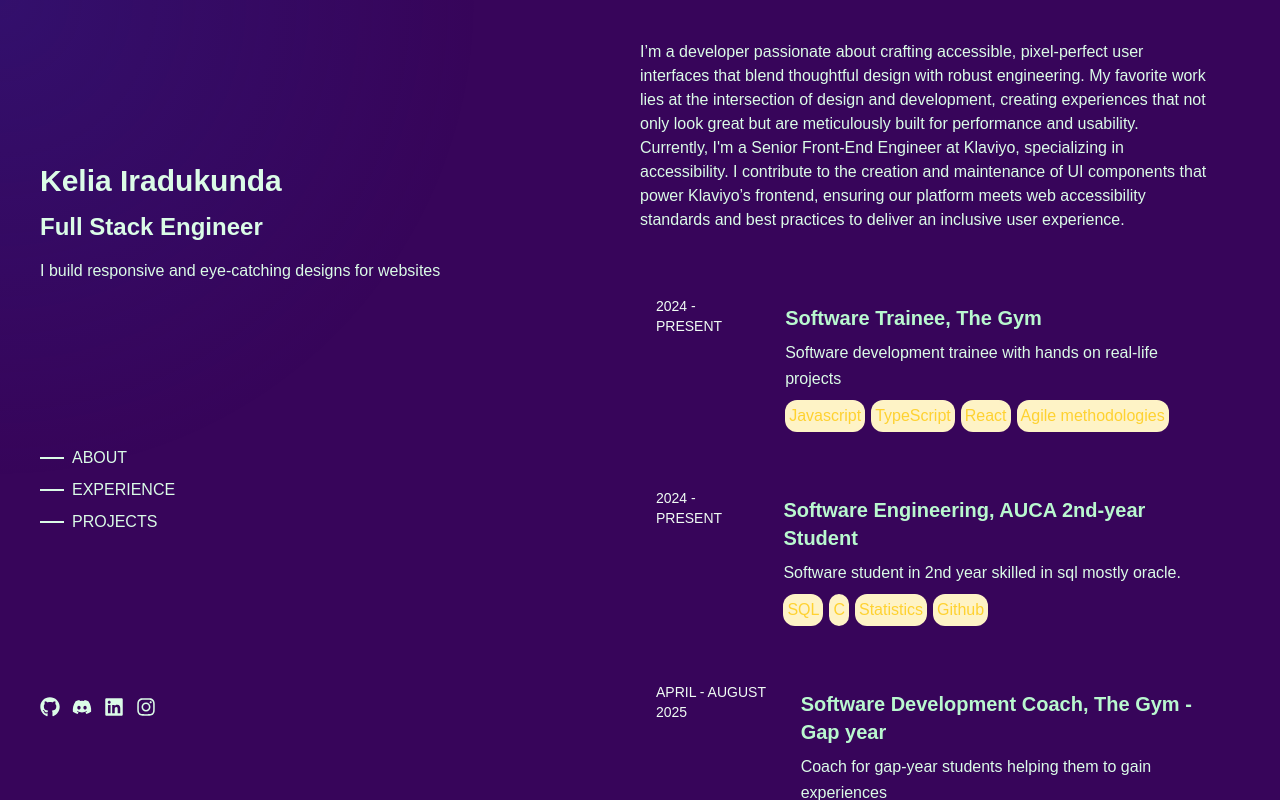
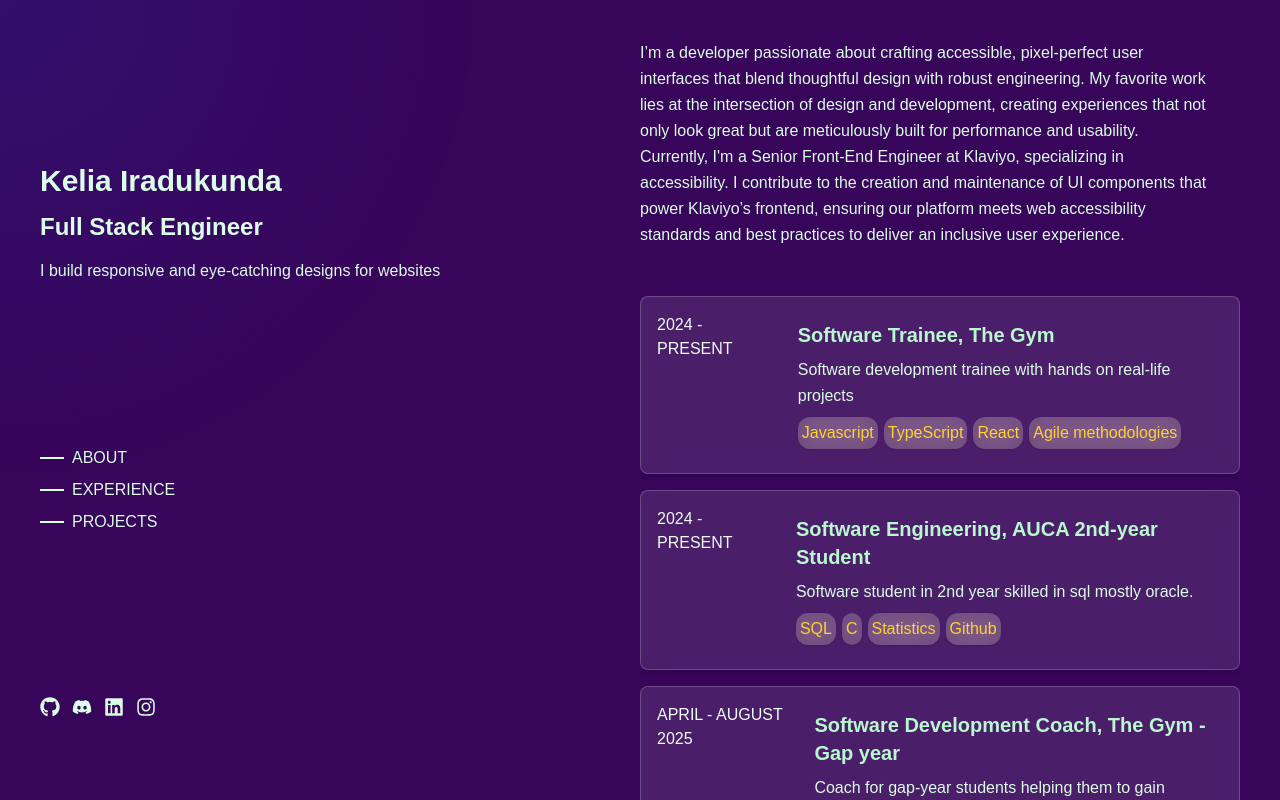
Before and after one commit to kelia01/Portfolio, a React (Vite) app: page / in a window 1280 px wide. Shown: the top 800 px of the page. Built offline with nearby package versions, Linux system fonts and the light colour scheme.

Commit message:
Enhance the text size and make the glass card design

```diff
--- a/src/App.tsx
+++ b/src/App.tsx
@@ -99,24 +99,24 @@
           <div className="text-green-100">
             <h2 className="text-3xl mb-3 font-bold">Kelia Iradukunda</h2>
             <h3 className="text-2xl mb-4 font-semibold">Full Stack Engineer</h3>
-            <p className="font-light">
+            <p className="font-light text-base">
               I build responsive and eye-catching designs for websites
             </p>
           </div>
           <div className="flex flex-col gap-2 text-green-100">
             <div className="flex items-center gap-2">
               <span className="w-6 h-[2px] bg-green-100"></span>
-              <p>ABOUT</p>
+              <p className="text-base">ABOUT</p>
             </div>
 
             <div className="flex items-center gap-2">
               <span className="w-6 h-[2px] bg-green-100"></span>
-              <p>EXPERIENCE</p>
+              <p className="text-base">EXPERIENCE</p>
             </div>
 
             <div className="flex items-center gap-2">
               <span className="w-6 h-[2px] bg-green-100"></span>
-              <p>PROJECTS</p>
+              <p className="text-base">PROJECTS</p>
             </div>
           </div>
           <div className="flex flex-row gap-3 text-green-100">
@@ -135,7 +135,7 @@
         </div>
         <div className="w-full flex flex-col gap-12 overflow-y-auto">
           <div className="">
-            <p className="text-green-100 max-w-xl">
+            <p className="text-green-100 max-w-xl text-base leading-relaxed">
               I’m a developer passionate about crafting accessible,
               pixel-perfect user interfaces that blend thoughtful design with
               robust engineering. My favorite work lies at the intersection of
@@ -152,21 +152,22 @@
           <div className="flex flex-col gap-4 text-green-100">
             {experienceDetails.map(
               ({ year, Title, description, skills }, idx) => (
-                <div key={idx} className="flex gap-3 p-4">
+                <div key={idx} className="flex gap-3 p-4 bg-white/10 backdrop-blur-md rounded-lg shadow-md border border-white/20
+">
                   <div>
-                    <p className="font-light text-sm text-green-50">{year}</p>
+                    <p className="font-light text-base text-green-50">{year}</p>
                   </div>
                   <div className="p-2">
                     <h4 className="font-semibold text-green-200 text-xl mb-2">
                       {Title}
                     </h4>
-                    <p className="text-[16px] leading-relaxed mb-2">
+                    <p className="text-[16px] leading-relaxed mb-2 text-base">
                       {description}
                     </p>
                     <div className="flex gap-1.5">
                       {skills.map((skill, i) => (
-                        <div key={i} className="rounded-xl p-1 bg-amber-100">
-                          <p className="text-amber-300">{skill}</p>
+                        <div key={i} className="rounded-xl p-1 bg-amber-100/20 backdrop-blur-md shadow">
+                          <p className="text-amber-300 text-base">{skill}</p>
                         </div>
                       ))}
                     </div>
@@ -175,25 +176,25 @@
               )
             )}
             <a href="https://docs.google.com/document/d/1P_3yd3WE8X4SGxZKrKgrRr1gpx4ABflcxzILprLughA/edit?tab=t.0">
-              <p className="font-semibold  text-green-100">View full resume</p>
+              <p className="font-semibold text-base text-green-100">View full resume</p>
             </a>
           </div>
           <div className="flex flex-col gap-12">
             {projectDetails.map(
               ({ img, title, alt, description, techstack }, idx) => (
-                <div key={idx} className="flex gap-4">
+                <div key={idx} className="flex gap-4 p-4 bg-white/10 backdrop-blur-md rounded-lg shadow-md border border-white/20">
                   <div>
                     <img src={img} alt={alt} className="h-20 w-20" />
                   </div>
                   <div className="">
-                    <h3 className="font-semibold text-green-200 text-xl mb-2">
+                    <h3 className="font-semibold text-green-200 text-2xl mb-2">
                       {title}
                     </h3>
-                    <p className="text-[16px] leading-relaxed mb-2 text-green-100">{description}</p>
+                    <p className="text-[16px] leading-relaxed mb-2 text-green-100 text-base">{description}</p>
                     <div className="flex gap-1.5">
                       {techstack.map((tech, i) => (
-                        <div key={i} className="rounded-xl px-4 py-0.5 bg-amber-100">
-                          <p className="text-amber-300">{tech}</p>
+                        <div key={i} className="rounded-xl px-4 py-0.5 bg-amber-100/20 backdrop-blur-md">
+                          <p className="text-amber-300 text-base">{tech}</p>
                         </div>
                       ))}
                     </div>
@@ -205,7 +206,7 @@
           <div className="">
             <h2 className="font-[Lora] text-3xl text-green-200 font-bold mb-4">Get In Touch</h2>
             <div className="w-30 h-[2px] bg-amber-300 text-amber-300"></div>
-            <p className="text-green-200 mt-5 font-semibold">Have a sweet project in mind or just saying hello! <br /> Feel free to send a message!</p>
+            <p className="text-green-200 mt-5 font-semibold text-base">Have a sweet project in mind or just saying hello! <br /> Feel free to send a message!</p>
             <div className="flex flex-col space-y-4 text-green-200 font-bold text-lg mt-7">
               <label htmlFor="name" className="">NAME</label>
               <input type="text" name="name" className="rounded bg-gray-100 opacity-30 text-white w-96 py-1"/>
@@ -216,7 +217,7 @@
               <label htmlFor="message" className="">MESSAGE</label>
               <input type="text" name="name" placeholder="Enter your name"/>
             </div>
-            <button className="border-1 border-amber-300 text-amber-300 font-bold text-lg p-2 mt-6">SEND MESSAGE</button>
+            <button className="border-1 border-amber-300 text-amber-300 font-bold text-lg p-2 mt-6 hover:bg-amber-300/80 hover:text-purple-900">SEND MESSAGE</button>
           </div>
         </div>
       </div>
--- a/src/output.css
+++ b/src/output.css
@@ -18,6 +18,7 @@
     --color-green-700: oklch(52.7% 0.154 150.069);
     --color-green-800: oklch(44.8% 0.119 151.328);
     --color-green-900: oklch(39.3% 0.095 152.535);
+    --color-purple-900: oklch(38.1% 0.176 304.987);
     --color-gray-100: oklch(96.7% 0.003 264.542);
     --color-gray-300: oklch(87.2% 0.01 258.338);
     --color-gray-900: oklch(21% 0.034 264.665);
@@ -26,6 +27,8 @@
     --container-xl: 36rem;
     --text-sm: 0.875rem;
     --text-sm--line-height: calc(1.25 / 0.875);
+    --text-base: 1rem;
+    --text-base--line-height: calc(1.5 / 1);
     --text-lg: 1.125rem;
     --text-lg--line-height: calc(1.75 / 1.125);
     --text-xl: 1.25rem;
@@ -38,7 +41,9 @@
     --font-weight-semibold: 600;
     --font-weight-bold: 700;
     --leading-relaxed: 1.625;
+    --radius-lg: 0.5rem;
     --radius-xl: 0.75rem;
+    --blur-md: 12px;
     --default-transition-duration: 150ms;
     --default-transition-timing-function: cubic-bezier(0.4, 0, 0.2, 1);
     --default-font-family: var(--font-sans);
@@ -395,8 +400,15 @@
   .rounded {
     border-radius: 0.25rem;
   }
+  .rounded-lg {
+    border-radius: var(--radius-lg);
+  }
   .rounded-xl {
     border-radius: var(--radius-xl);
+  }
+  .rounded-l {
+    border-top-left-radius: 0.25rem;
+    border-bottom-left-radius: 0.25rem;
   }
   .border {
     border-style: var(--tw-border-style);
@@ -409,6 +421,15 @@
   .border-amber-300 {
     border-color: var(--color-amber-300);
   }
+  .border-white {
+    border-color: var(--color-white);
+  }
+  .border-white\/20 {
+    border-color: color-mix(in srgb, #fff 20%, transparent);
+    @supports (color: color-mix(in lab, red, red)) {
+      border-color: color-mix(in oklab, var(--color-white) 20%, transparent);
+    }
+  }
   .bg-\[\#37055a\] {
     background-color: #37055a;
   }
@@ -417,6 +438,12 @@
   }
   .bg-amber-100 {
     background-color: var(--color-amber-100);
+  }
+  .bg-amber-100\/20 {
+    background-color: color-mix(in srgb, oklch(96.2% 0.059 95.617) 20%, transparent);
+    @supports (color: color-mix(in lab, red, red)) {
+      background-color: color-mix(in oklab, var(--color-amber-100) 20%, transparent);
+    }
   }
   .bg-amber-200 {
     background-color: var(--color-amber-200);
@@ -453,6 +480,27 @@
   }
   .bg-transparent {
     background-color: transparent;
+  }
+  .bg-white {
+    background-color: var(--color-white);
+  }
+  .bg-white\/2 {
+    background-color: color-mix(in srgb, #fff 2%, transparent);
+    @supports (color: color-mix(in lab, red, red)) {
+      background-color: color-mix(in oklab, var(--color-white) 2%, transparent);
+    }
+  }
+  .bg-white\/10 {
+    background-color: color-mix(in srgb, #fff 10%, transparent);
+    @supports (color: color-mix(in lab, red, red)) {
+      background-color: color-mix(in oklab, var(--color-white) 10%, transparent);
+    }
+  }
+  .bg-white\/20 {
+    background-color: color-mix(in srgb, #fff 20%, transparent);
+    @supports (color: color-mix(in lab, red, red)) {
+      background-color: color-mix(in oklab, var(--color-white) 20%, transparent);
+    }
   }
   .p-1 {
     padding: calc(var(--spacing) * 1);
@@ -515,6 +563,10 @@
   .text-3xl {
     font-size: var(--text-3xl);
     line-height: var(--tw-leading, var(--text-3xl--line-height));
+  }
+  .text-base {
+    font-size: var(--text-base);
+    line-height: var(--tw-leading, var(--text-base--line-height));
   }
   .text-lg {
     font-size: var(--text-lg);
@@ -595,18 +647,94 @@
   .opacity-80 {
     opacity: 80%;
   }
+  .shadow {
+    --tw-shadow: 0 1px 3px 0 var(--tw-shadow-color, rgb(0 0 0 / 0.1)), 0 1px 2px -1px var(--tw-shadow-color, rgb(0 0 0 / 0.1));
+    box-shadow: var(--tw-inset-shadow), var(--tw-inset-ring-shadow), var(--tw-ring-offset-shadow), var(--tw-ring-shadow), var(--tw-shadow);
+  }
   .shadow-lg {
     --tw-shadow: 0 10px 15px -3px var(--tw-shadow-color, rgb(0 0 0 / 0.1)), 0 4px 6px -4px var(--tw-shadow-color, rgb(0 0 0 / 0.1));
+    box-shadow: var(--tw-inset-shadow), var(--tw-inset-ring-shadow), var(--tw-ring-offset-shadow), var(--tw-ring-shadow), var(--tw-shadow);
+  }
+  .shadow-md {
+    --tw-shadow: 0 4px 6px -1px var(--tw-shadow-color, rgb(0 0 0 / 0.1)), 0 2px 4px -2px var(--tw-shadow-color, rgb(0 0 0 / 0.1));
     box-shadow: var(--tw-inset-shadow), var(--tw-inset-ring-shadow), var(--tw-ring-offset-shadow), var(--tw-ring-shadow), var(--tw-shadow);
   }
   .outline {
     outline-style: var(--tw-outline-style);
     outline-width: 1px;
   }
+  .backdrop-blur-md {
+    --tw-backdrop-blur: blur(var(--blur-md));
+    -webkit-backdrop-filter: var(--tw-backdrop-blur,) var(--tw-backdrop-brightness,) var(--tw-backdrop-contrast,) var(--tw-backdrop-grayscale,) var(--tw-backdrop-hue-rotate,) var(--tw-backdrop-invert,) var(--tw-backdrop-opacity,) var(--tw-backdrop-saturate,) var(--tw-backdrop-sepia,);
+    backdrop-filter: var(--tw-backdrop-blur,) var(--tw-backdrop-brightness,) var(--tw-backdrop-contrast,) var(--tw-backdrop-grayscale,) var(--tw-backdrop-hue-rotate,) var(--tw-backdrop-invert,) var(--tw-backdrop-opacity,) var(--tw-backdrop-saturate,) var(--tw-backdrop-sepia,);
+  }
+  .backdrop-filter {
+    -webkit-backdrop-filter: var(--tw-backdrop-blur,) var(--tw-backdrop-brightness,) var(--tw-backdrop-contrast,) var(--tw-backdrop-grayscale,) var(--tw-backdrop-hue-rotate,) var(--tw-backdrop-invert,) var(--tw-backdrop-opacity,) var(--tw-backdrop-saturate,) var(--tw-backdrop-sepia,);
+    backdrop-filter: var(--tw-backdrop-blur,) var(--tw-backdrop-brightness,) var(--tw-backdrop-contrast,) var(--tw-backdrop-grayscale,) var(--tw-backdrop-hue-rotate,) var(--tw-backdrop-invert,) var(--tw-backdrop-opacity,) var(--tw-backdrop-saturate,) var(--tw-backdrop-sepia,);
+  }
   .transition {
     transition-property: color, background-color, border-color, outline-color, text-decoration-color, fill, stroke, --tw-gradient-from, --tw-gradient-via, --tw-gradient-to, opacity, box-shadow, transform, translate, scale, rotate, filter, -webkit-backdrop-filter, backdrop-filter, display, content-visibility, overlay, pointer-events;
     transition-timing-function: var(--tw-ease, var(--default-transition-timing-function));
     transition-duration: var(--tw-duration, var(--default-transition-duration));
+  }
+  .hover\:scale-105 {
+    &:hover {
+      @media (hover: hover) {
+        --tw-scale-x: 105%;
+        --tw-scale-y: 105%;
+        --tw-scale-z: 105%;
+        scale: var(--tw-scale-x) var(--tw-scale-y);
+      }
+    }
+  }
+  .hover\:bg-amber-300 {
+    &:hover {
+      @media (hover: hover) {
+        background-color: var(--color-amber-300);
+      }
+    }
+  }
+  .hover\:bg-amber-300\/8 {
+    &:hover {
+      @media (hover: hover) {
+        background-color: color-mix(in srgb, oklch(87.9% 0.169 91.605) 8%, transparent);
+        @supports (color: color-mix(in lab, red, red)) {
+          background-color: color-mix(in oklab, var(--color-amber-300) 8%, transparent);
+        }
+      }
+    }
+  }
+  .hover\:bg-amber-300\/80 {
+    &:hover {
+      @media (hover: hover) {
+        background-color: color-mix(in srgb, oklch(87.9% 0.169 91.605) 80%, transparent);
+        @supports (color: color-mix(in lab, red, red)) {
+          background-color: color-mix(in oklab, var(--color-amber-300) 80%, transparent);
+        }
+      }
+    }
+  }
+  .hover\:text-green-200 {
+    &:hover {
+      @media (hover: hover) {
+        color: var(--color-green-200);
+      }
+    }
+  }
+  .hover\:text-purple-900 {
+    &:hover {
+      @media (hover: hover) {
+        color: var(--color-purple-900);
+      }
+    }
+  }
+  .hover\:shadow-lg {
+    &:hover {
+      @media (hover: hover) {
+        --tw-shadow: 0 10px 15px -3px var(--tw-shadow-color, rgb(0 0 0 / 0.1)), 0 4px 6px -4px var(--tw-shadow-color, rgb(0 0 0 / 0.1));
+        box-shadow: var(--tw-inset-shadow), var(--tw-inset-ring-shadow), var(--tw-ring-offset-shadow), var(--tw-ring-shadow), var(--tw-shadow);
+      }
+    }
   }
   .lg\:sticky {
     @media (width >= 64rem) {
@@ -747,6 +875,57 @@
   inherits: false;
   initial-value: solid;
 }
+@property --tw-backdrop-blur {
+  syntax: "*";
+  inherits: false;
+}
+@property --tw-backdrop-brightness {
+  syntax: "*";
+  inherits: false;
+}
+@property --tw-backdrop-contrast {
+  syntax: "*";
+  inherits: false;
+}
+@property --tw-backdrop-grayscale {
+  syntax: "*";
+  inherits: false;
+}
+@property --tw-backdrop-hue-rotate {
+  syntax: "*";
+  inherits: false;
+}
+@property --tw-backdrop-invert {
+  syntax: "*";
+  inherits: false;
+}
+@property --tw-backdrop-opacity {
+  syntax: "*";
+  inherits: false;
+}
+@property --tw-backdrop-saturate {
+  syntax: "*";
+  inherits: false;
+}
+@property --tw-backdrop-sepia {
+  syntax: "*";
+  inherits: false;
+}
+@property --tw-scale-x {
+  syntax: "*";
+  inherits: false;
+  initial-value: 1;
+}
+@property --tw-scale-y {
+  syntax: "*";
+  inherits: false;
+  initial-value: 1;
+}
+@property --tw-scale-z {
+  syntax: "*";
+  inherits: false;
+  initial-value: 1;
+}
 @layer properties {
   @supports ((-webkit-hyphens: none) and (not (margin-trim: inline))) or ((-moz-orient: inline) and (not (color:rgb(from red r g b)))) {
     *, ::before, ::after, ::backdrop {
@@ -777,6 +956,18 @@
       --tw-ring-offset-color: #fff;
       --tw-ring-offset-shadow: 0 0 #0000;
       --tw-outline-style: solid;
+      --tw-backdrop-blur: initial;
+      --tw-backdrop-brightness: initial;
+      --tw-backdrop-contrast: initial;
+      --tw-backdrop-grayscale: initial;
+      --tw-backdrop-hue-rotate: initial;
+      --tw-backdrop-invert: initial;
+      --tw-backdrop-opacity: initial;
+      --tw-backdrop-saturate: initial;
+      --tw-backdrop-sepia: initial;
+      --tw-scale-x: 1;
+      --tw-scale-y: 1;
+      --tw-scale-z: 1;
     }
   }
 }
```
